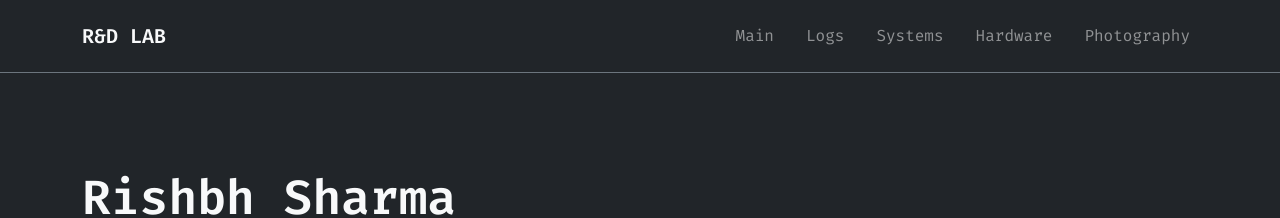
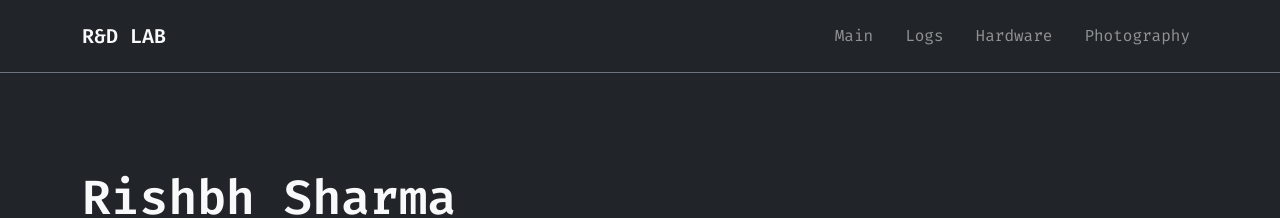
Before and after one commit to CodeRSTech/coderstech.github.io, a Jekyll site: the page built from index.md, in a window 1280 px wide. Shown: the top 218 px of the page. Built offline with Jekyll 4.4.1, drawn with Linux system fonts in a browser that asks for light colours.

Commit message:
Fixed nav links

```diff
--- a/_data/navigation.yml
+++ b/_data/navigation.yml
@@ -4,9 +4,7 @@ links:
     url: "/"
   - title: "Logs"
     url: "/logs"
-  - title: "Systems"
-    url: "/systems"
   - title: "Hardware"
     url: "/hardware"
   - title: "Photography"
-    url: "/gallery"
+    url: "/photography"
```
